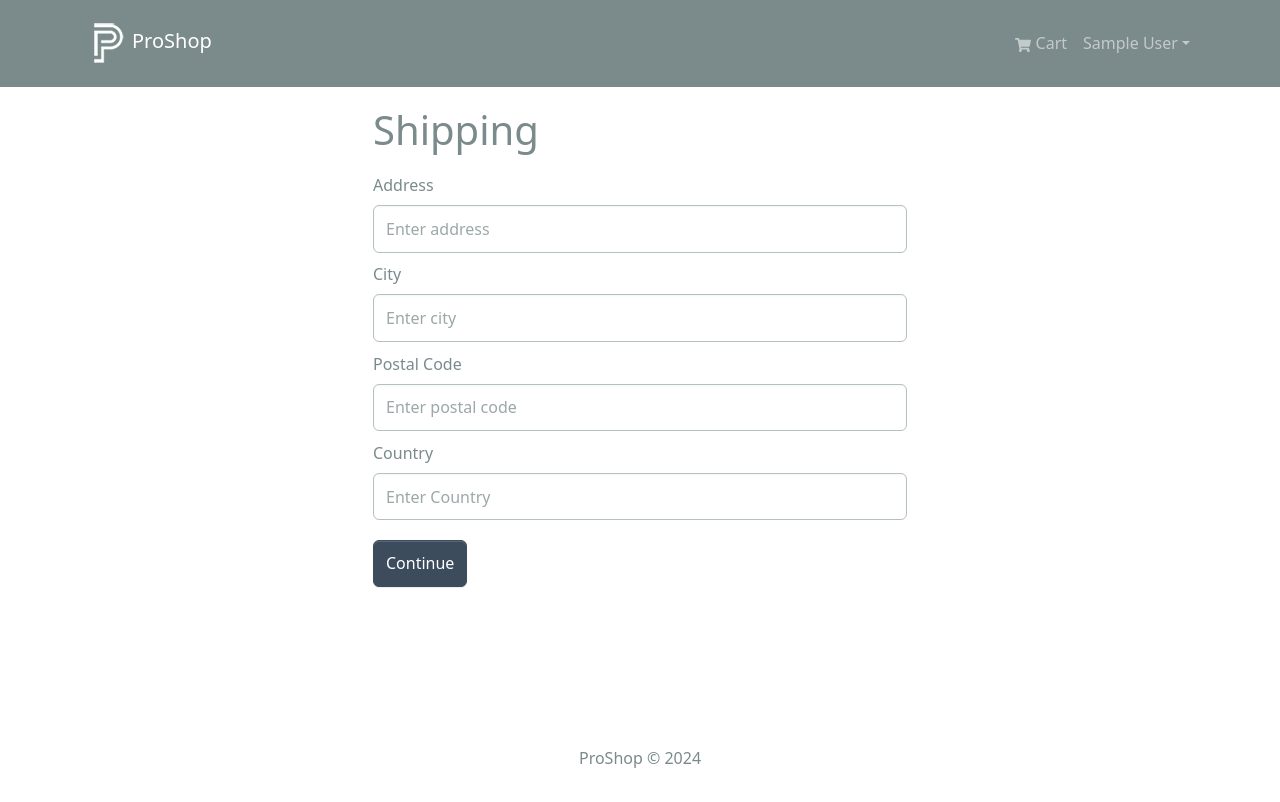
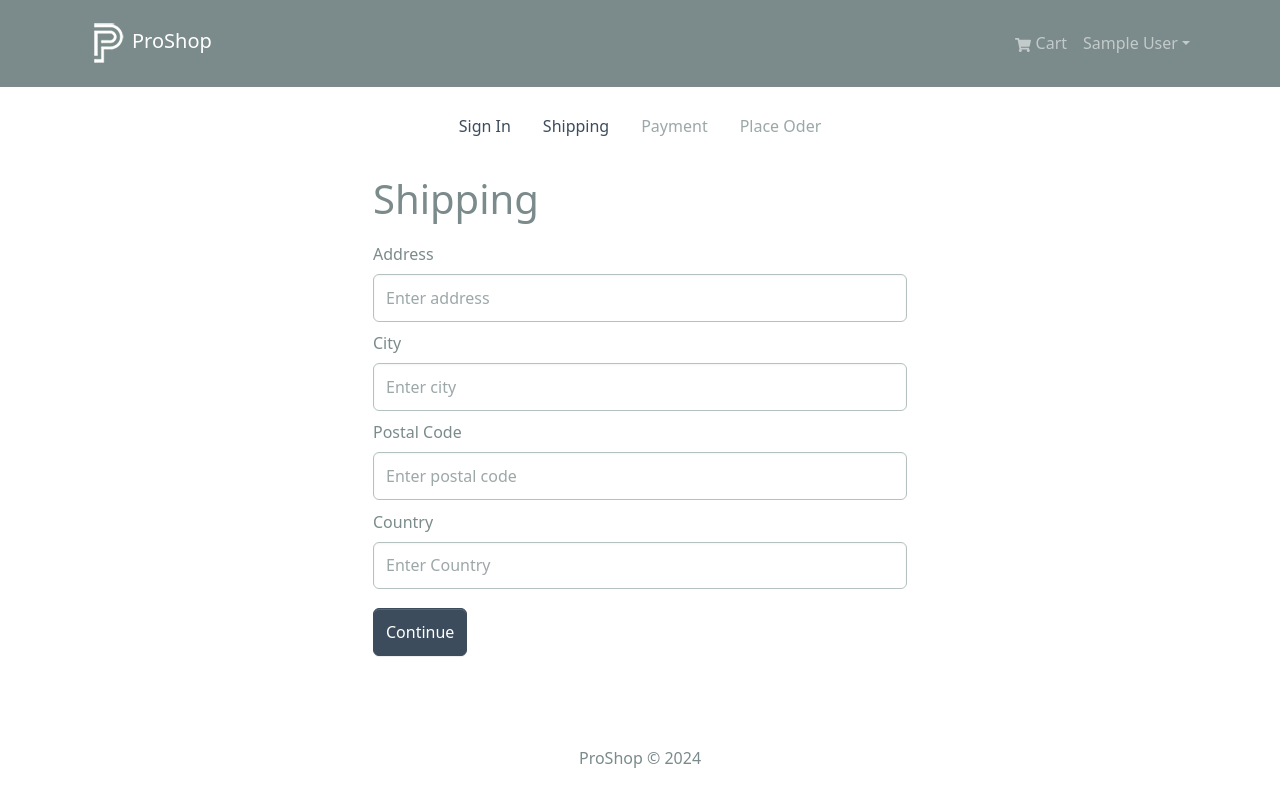
Before and after one commit to AvishkaGihan/eMart, a React (Create React App) app in the folder frontend/: page /shipping in a window 1280 px wide. Shown: the top 802 px of the page. Built offline with nearby package versions, Linux system fonts and the light colour scheme; sample sign-in values are in the browser's storage.

Commit message:
Add PrivateRoute and update routing in index.js

```diff
--- /dev/null
+++ b/frontend/src/components/CheckoutSteps.jsx
@@ -0,0 +1,47 @@
+import { Nav } from "react-bootstrap";
+import { LinkContainer } from "react-router-bootstrap";
+
+const CheckoutSteps = ({ step1, step2, step3, step4 }) => {
+  return (
+    <Nav className="justify-content-center mb-4">
+      <Nav.Item>
+        {step1 ? (
+          <LinkContainer to="/login">
+            <Nav.Link>Sign In</Nav.Link>
+          </LinkContainer>
+        ) : (
+          <Nav.Link disabled>Sign In</Nav.Link>
+        )}
+      </Nav.Item>
+      <Nav.Item>
+        {step2 ? (
+          <LinkContainer to="/shipping">
+            <Nav.Link>Shipping</Nav.Link>
+          </LinkContainer>
+        ) : (
+          <Nav.Link disabled>Shipping</Nav.Link>
+        )}
+      </Nav.Item>
+      <Nav.Item>
+        {step3 ? (
+          <LinkContainer to="/payment">
+            <Nav.Link>Payment</Nav.Link>
+          </LinkContainer>
+        ) : (
+          <Nav.Link disabled>Payment</Nav.Link>
+        )}
+      </Nav.Item>
+      <Nav.Item>
+        {step4 ? (
+          <LinkContainer to="/placeorder">
+            <Nav.Link>Place Oder</Nav.Link>
+          </LinkContainer>
+        ) : (
+          <Nav.Link disabled>Place Oder</Nav.Link>
+        )}
+      </Nav.Item>
+    </Nav>
+  );
+};
+
+export default CheckoutSteps;
--- /dev/null
+++ b/frontend/src/components/PrivateRoute.jsx
@@ -0,0 +1,10 @@
+import { Outlet, Navigate } from "react-router-dom";
+import { useSelector } from "react-redux";
+
+const PrivateRoute = () => {
+  const { userInfo } = useSelector((state) => state.auth);
+
+  return userInfo ? <Outlet /> : <Navigate to="/login" replace />;
+};
+
+export default PrivateRoute;
--- a/frontend/src/index.js
+++ b/frontend/src/index.js
@@ -13,6 +13,7 @@
 import "./assets/styles/index.css";
 import App from "./App";
 import reportWebVitals from "./reportWebVitals";
+import PrivateRoute from "./components/PrivateRoute";
 import HomeScreen from "./screens/HomeScreen";
 import ProductScreen from "./screens/ProductScreen";
 import CartScreen from "./screens/CartScreen";
@@ -28,7 +29,10 @@
       <Route path="/cart" element={<CartScreen />} />
       <Route path="/login" element={<LoginScreen />} />
       <Route path="/register" element={<RegisterScreen />} />
-      <Route path="/shipping" element={<ShippingScreen />} />
+
+      <Route path="" element={<PrivateRoute />}>
+        <Route path="/shipping" element={<ShippingScreen />} />
+      </Route>
     </Route>
   )
 );
--- a/frontend/src/screens/ShippingScreen.jsx
+++ b/frontend/src/screens/ShippingScreen.jsx
@@ -4,6 +4,7 @@
 import { useNavigate } from "react-router-dom";
 import FormContainer from "../components/FormContainer";
 import { saveShippingAddress } from "../slices/cartSlice";
+import CheckoutSteps from "../components/CheckoutSteps";
 
 const ShippingScreen = () => {
   const cart = useSelector((state) => state.cart);
@@ -27,6 +28,7 @@
 
   return (
     <FormContainer>
+      <CheckoutSteps step1 step2 />
       <h1>Shipping</h1>
       <Form onSubmit={submitHandler}>
         <Form.Group controlId="address" className="my-2">
```
